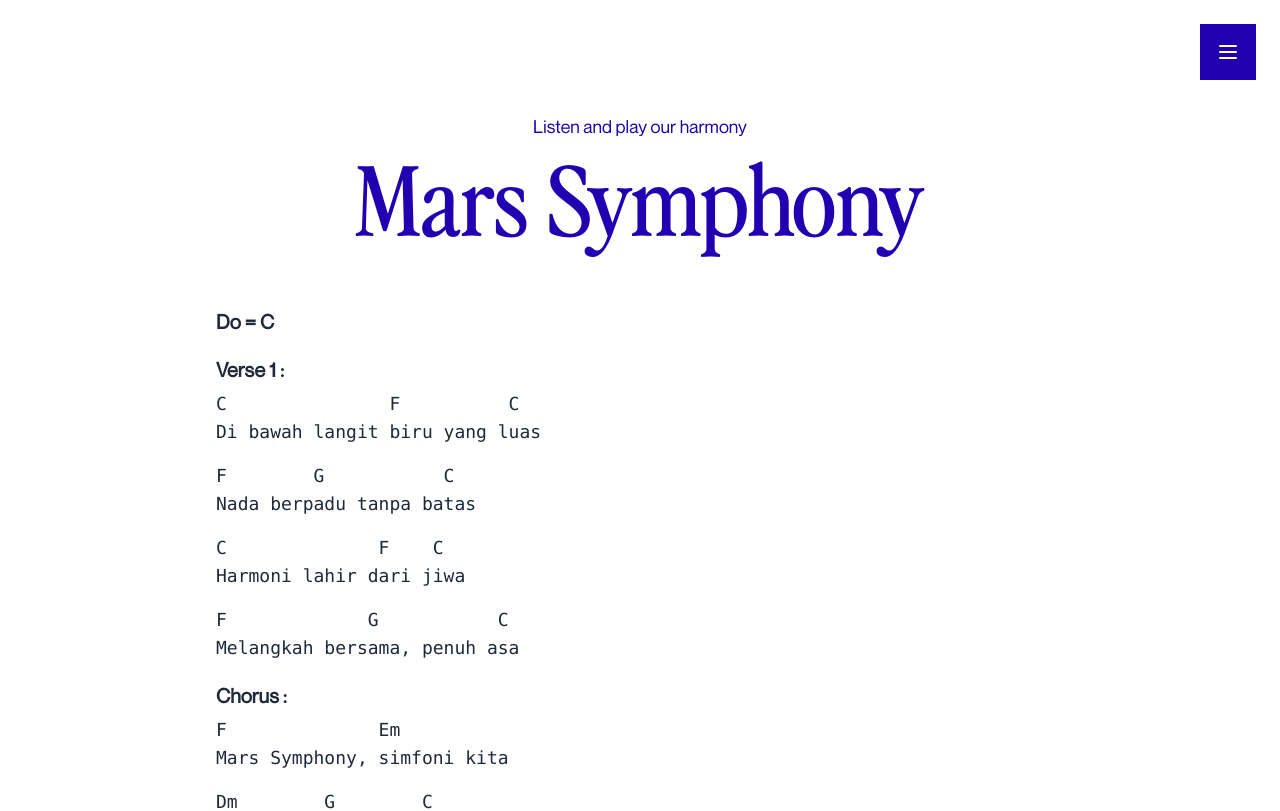
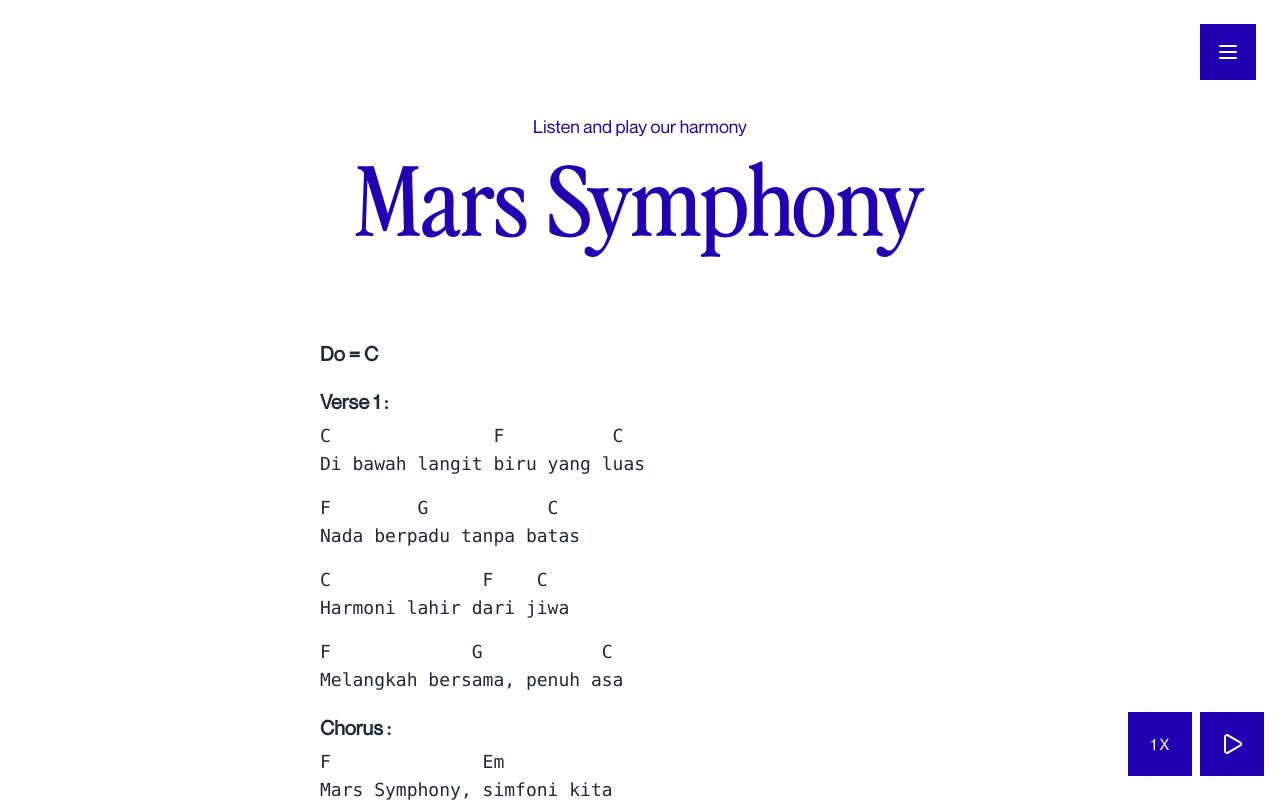
Before and after one commit to IniRalfi/WebSymphony, a Next.js app: page /lagu-angkatan in a window 1280 px wide. Shown: the top 811 px of the page. Built offline with nearby package versions, Linux system fonts and the light colour scheme.

Commit message:
feat(lagu-angkatan page): add auto scroll

```diff
--- a/src/app/lagu-angkatan/page.tsx
+++ b/src/app/lagu-angkatan/page.tsx
@@ -6,7 +6,7 @@ export default function page() {
   return (
     <main className="pt-28">
       <div className="container">
-        <div className="text-primary space-y-2 text-center">
+        <div className="text-primary mb-12 space-y-2 text-center md:mb-24">
           <p className="text-lg">Listen and play our harmony</p>
           <h1 className="font-serif text-6xl md:text-8xl">Mars Symphony</h1>
         </div>
--- a/src/components/ui/Lirik.tsx
+++ b/src/components/ui/Lirik.tsx
@@ -1,4 +1,8 @@
-import React from "react"
+"use client"
+
+import React, { useCallback, useEffect, useRef, useState } from "react"
+
+import { Pause, Play } from "lucide-react"
 
 const sections = [
   { type: "label", text: "Do = C" },
@@ -93,9 +97,75 @@ const sections = [
   },
 ]
 
-const Lirik = () => {
+export default function Lirik() {
+  const [isScrolling, setIsScrolling] = useState(false)
+  const [scrollSpeed, setScrollSpeed] = useState(1)
+  const requestRef = useRef<number | null>(null)
+
+  const smoothScrollBy = useCallback((amount: number) => {
+    window.scrollBy(0, amount)
+  }, [])
+
+  const toggleScroll = () => {
+    setIsScrolling((prev) => !prev)
+  }
+
+  const handleSpeedChange = (speed: number) => {
+    setScrollSpeed(Math.max(0.1, speed))
+  }
+
+  const scrollLoop = useCallback(() => {
+    const scrollStep = scrollSpeed * 0.6
+
+    const isAtBottom =
+      window.innerHeight + window.scrollY >=
+      document.documentElement.scrollHeight - window.innerHeight // Toleransi 5px
+
+    if (isAtBottom) {
+      setIsScrolling(false)
+      return
+    }
+
+    smoothScrollBy(scrollStep)
+
+    requestRef.current = requestAnimationFrame(scrollLoop)
+  }, [scrollSpeed, smoothScrollBy])
+
+  // Efek untuk mengelola loop requestAnimationFrame
+  useEffect(() => {
+    if (isScrolling) {
+      // Mulai loop animasi
+      requestRef.current = requestAnimationFrame(scrollLoop)
+    } else {
+      // Hentikan loop animasi
+      if (requestRef.current !== null) {
+        cancelAnimationFrame(requestRef.current)
+      }
+    }
+
+    // Cleanup function untuk memastikan loop berhenti saat komponen di-unmount
+    return () => {
+      if (requestRef.current !== null) {
+        cancelAnimationFrame(requestRef.current)
+      }
+    }
+  }, [isScrolling, scrollLoop])
+
   return (
-    <div className="mx-2 my-5 box-border max-w-4xl rounded-lg bg-white p-4 text-center text-gray-800 sm:p-6 md:mx-auto">
+    <div className="relative">
+      <div className="absolute right-0 bottom-0 flex h-full items-end justify-end">
+        <div className="sticky right-6 bottom-6 z-40 flex flex-col gap-2 md:flex-row">
+          <SpeedControl speed={scrollSpeed} onSpeedChange={handleSpeedChange} />
+          <button
+            onClick={toggleScroll}
+            title="Auto scroll"
+            className="bg-primary flex size-16 items-center justify-center p-4 text-white transition-all duration-300 hover:rounded-2xl"
+          >
+            {isScrolling ? <Pause /> : <Play />}
+          </button>
+        </div>
+      </div>
+      <div className="mx-auto max-w-2xl bg-white px-4 text-gray-800">
         {sections.map((line, idx) => {
           if (line.type === "section" || line.type === "label") {
             return (
@@ -119,7 +189,56 @@ const Lirik = () => {
           )
         })}
       </div>
+    </div>
   )
 }
 
-export default Lirik
+type SpeedControlProps = {
+  speed: number
+  onSpeedChange: (speed: number) => void
+}
+
+const SpeedControl = ({ speed, onSpeedChange }: SpeedControlProps) => {
+  return (
+    <div className="group relative w-fit">
+      <div className="bg-primary absolute -top-full right-0 z-20 flex items-center rounded-2xl p-1 text-xs text-white opacity-0 transition-all duration-300 group-hover:opacity-100">
+        <button
+          onClick={() => onSpeedChange(1)}
+          className="hover:text-primary rounded-2xl p-3 transition-all duration-300 hover:bg-white"
+        >
+          1X
+        </button>
+        <button
+          onClick={() => onSpeedChange(2)}
+          className="hover:text-primary rounded-2xl p-3 transition-all duration-300 hover:bg-white"
+        >
+          2X
+        </button>
+        <button
+          onClick={() => onSpeedChange(3)}
+          className="hover:text-primary rounded-2xl p-3 transition-all duration-300 hover:bg-white"
+        >
+          3X
+        </button>
+        <button
+          onClick={() => onSpeedChange(4)}
+          className="hover:text-primary rounded-2xl p-3 transition-all duration-300 hover:bg-white"
+        >
+          4X
+        </button>
+        <button
+          onClick={() => onSpeedChange(5)}
+          className="hover:text-primary rounded-2xl p-3 transition-all duration-300 hover:bg-white"
+        >
+          5X
+        </button>
+      </div>
+      <button
+        title="Auto scroll"
+        className="bg-primary flex size-16 items-center justify-center p-4 text-white transition-all duration-300 hover:rounded-2xl"
+      >
+        {speed} X
+      </button>
+    </div>
+  )
+}
```
Lines whose indentation alone changed are shown as unchanged.
